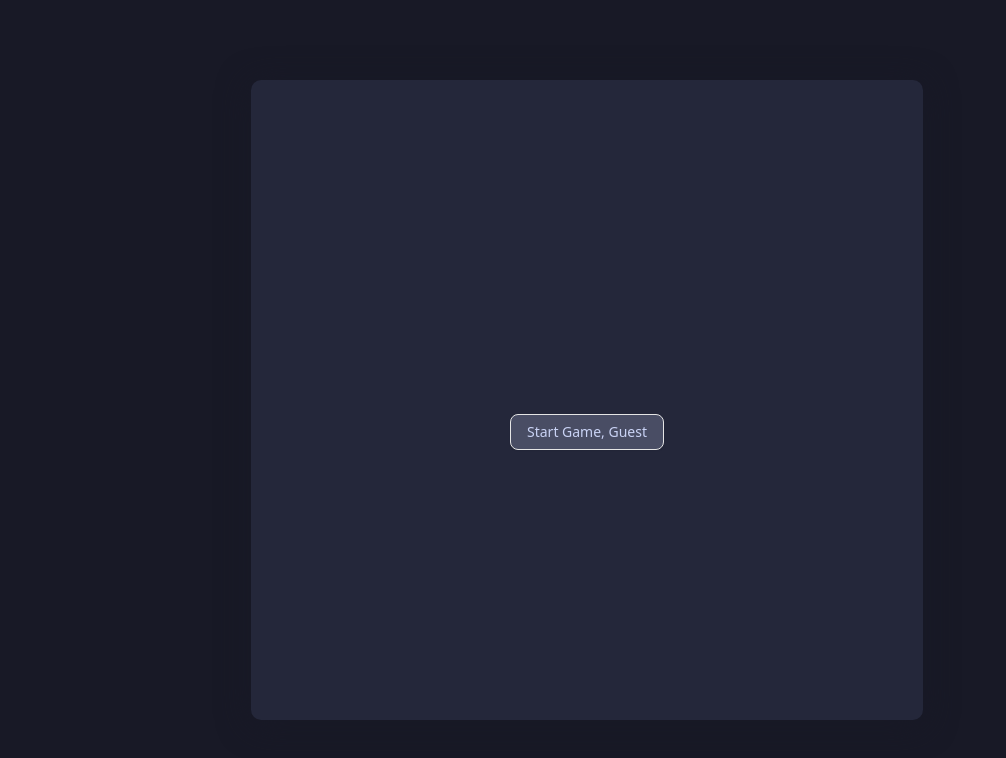
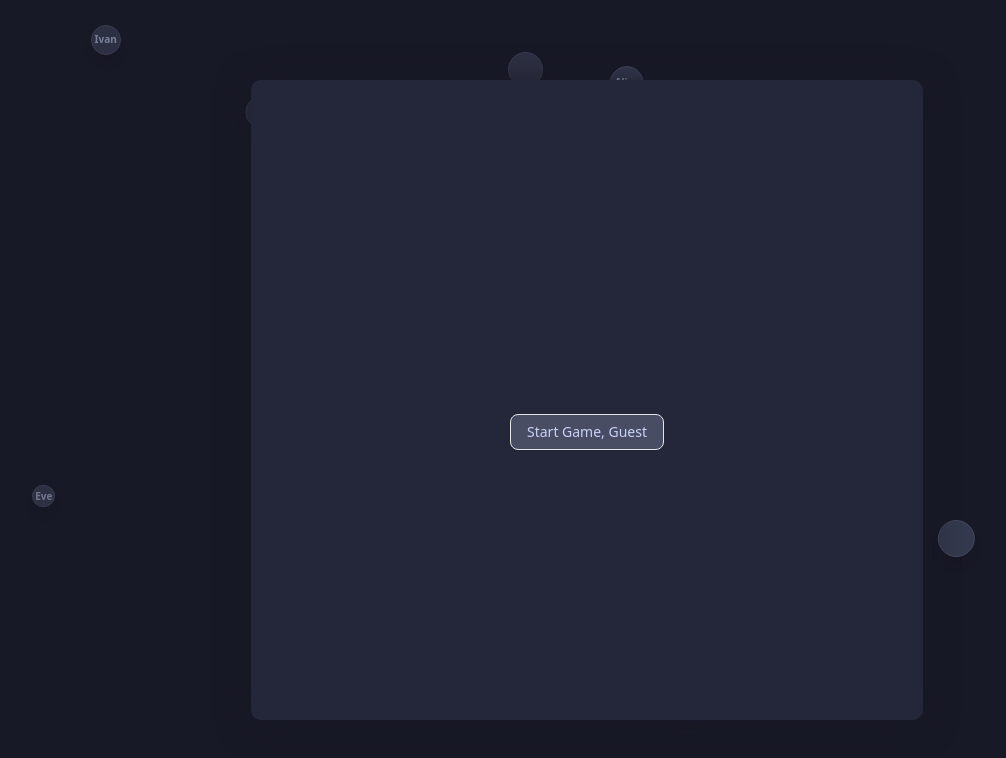
Before and after one commit to perfectpawa/chatting-game, a Next.js app: page / in a window 1280 px wide. Shown: the top 758 px of the page, without its empty margins (53-1059 px from the left). Built offline with nearby package versions, Linux system fonts and the light colour scheme; no server answers.

Commit message:
animate background

```diff
--- /dev/null
+++ b/components/FloatingCircles.tsx
@@ -0,0 +1,136 @@
+import React, { useMemo } from "react";
+import { motion } from "framer-motion";
+
+const N_CIRCLES = 15;
+const N_NAMED = 4;
+const NAMES = [
+  "Alice",
+  "Bob",
+  "Charlie",
+  "Diana",
+  "Eve",
+  "Frank",
+  "Grace",
+  "Heidi",
+  "Ivan",
+  "Judy",
+];
+
+function randomBetween(a: number, b: number) {
+  return a + Math.random() * (b - a);
+}
+
+function shuffle<T>(array: T[]): T[] {
+  const arr = array.slice();
+  for (let i = arr.length - 1; i > 0; i--) {
+    const j = Math.floor(Math.random() * (i + 1));
+    [arr[i], arr[j]] = [arr[j], arr[i]];
+  }
+  return arr;
+}
+
+const FloatingCircles: React.FC = () => {
+  // Memoize circle data so it doesn't change on every render
+  const circles = useMemo(() => {
+    // Pick random indices for named circles
+    const namedIndices = new Set<number>();
+    while (namedIndices.size < N_NAMED) {
+      namedIndices.add(Math.floor(Math.random() * N_CIRCLES));
+    }
+    // Shuffle names and pick unique ones
+    const uniqueNames = shuffle(NAMES).slice(0, N_NAMED);
+    let nameIdx = 0;
+    return Array.from({ length: N_CIRCLES }).map((_, i) => {
+      const size = randomBetween(22, 38); // px, reduced radius
+      const left = randomBetween(0, 90); // %
+      const top = randomBetween(0, 90); // %
+      const duration = randomBetween(8, 18); // seconds
+      const delay = randomBetween(0, 8); // seconds
+      const isNamed = namedIndices.has(i);
+      const name = isNamed ? uniqueNames[nameIdx++] : null;
+      // Line direction: random angle
+      const angle = randomBetween(0, 2 * Math.PI);
+      // Name pop timing
+      const namePopDuration = randomBetween(2, 4); // seconds
+      const namePopDelay = randomBetween(0, 6); // seconds
+      return { size, left, top, duration, delay, isNamed, name, angle, namePopDuration, namePopDelay };
+    });
+  }, []);
+
+  return (
+    <div className="absolute inset-0 w-full h-full pointer-events-none z-0">
+      {circles.map((circle, i) => {
+        // Animate floating in a random direction
+        const floatDistance = randomBetween(30, 80); // px
+        const dx = Math.cos(circle.angle) * floatDistance;
+        const dy = Math.sin(circle.angle) * floatDistance;
+        // Determine if the circle is on the left or right half
+        const isLeft = circle.left < 50;
+        // SVG and name alignment values
+        const svgWidth = 44;
+        const svgHeight = 24;
+        const diagStartX = isLeft ? 22 : 22;
+        const diagStartY = svgHeight;
+        const diagEndX = isLeft ? 34 : 10;
+        const diagEndY = 12;
+        const horizEndX = isLeft ? 42 : 2;
+        const horizEndY = 12;
+        const nameLeft = isLeft ? `calc(50% + 20px)` : `calc(50% - 62px)`; // 22+20 or 22-42
+        const nameAlign = isLeft ? "left" : "right";
+        return (
+          <motion.div
+            key={i}
+            initial={{ x: 0, y: 0, opacity: 0.7 }}
+            animate={{
+              x: [0, dx, 0],
+              y: [0, dy, 0],
+              opacity: [0.7, 1, 0.7],
+            }}
+            transition={{
+              duration: circle.duration,
+              delay: circle.delay,
+              repeat: Infinity,
+              repeatType: "loop",
+              ease: "easeInOut",
+            }}
+            style={{
+              position: "absolute",
+              left: `${circle.left}%`,
+              top: `${circle.top}%`,
+              width: circle.size,
+              height: circle.size,
+              zIndex: 1,
+            }}
+          >
+            <div
+              className="rounded-full bg-[#363a4f] border border-[#494d64] shadow-lg flex items-center justify-center relative"
+              style={{ width: circle.size, height: circle.size }}
+            >
+              {circle.isNamed && circle.name && (
+                <motion.div
+                  initial={{ opacity: 0 }}
+                  animate={{ opacity: [0, 1, 1, 0] }}
+                  transition={{
+                    duration: circle.namePopDuration * 2,
+                    delay: circle.namePopDelay,
+                    repeat: Infinity,
+                    repeatType: "loop",
+                    times: [0, 0.2, 0.8, 1],
+                  }}
+                  className="absolute inset-0 flex items-center justify-center"
+                >
+                  {/* Name centered in the circle */}
+                  <span className="text-[10px] font-bold text-[#a6adc8] text-center whitespace-nowrap">
+                    {circle.name}
+                  </span>
+                </motion.div>
+              )}
+            </div>
+          </motion.div>
+        );
+      })}
+    </div>
+  );
+};
+
+export default FloatingCircles;
--- a/components/wrapBackground.tsx
+++ b/components/wrapBackground.tsx
@@ -1,8 +1,10 @@
 import React, { ReactNode } from "react";
 import Header from "./header";
+import FloatingCircles from "./FloatingCircles";
 
 const WrapBackground: React.FC<{children: ReactNode }> = ({ children }) => (
-  <div className="flex flex-col items-center justify-center h-screen w-screen bg-[#181926]">
+  <div className="flex flex-col items-center justify-center h-screen w-screen bg-[#181926] relative overflow-hidden">
+    <FloatingCircles />
     <div
       className="
         flex flex-col items-center justify-center
@@ -12,6 +14,7 @@ const WrapBackground: React.FC<{children: ReactNode }> = ({ children }) => (
         backdrop-blur-md
         rounded-lg shadow-[0_4px_32px_0_#181926] bg-[#24273a]
         p-0
+        relative z-10
       "
     >
       <div className="w-full h-full">
--- a/package.json
+++ b/package.json
@@ -14,7 +14,7 @@
     "@supabase/supabase-js": "^2.50.0",
     "class-variance-authority": "^0.7.1",
     "clsx": "^2.1.1",
-    "framer-motion": "^12.20.5",
+    "framer-motion": "^12.22.0",
     "lucide-react": "^0.522.0",
     "next": "15.3.4",
     "react": "^19.0.0",
```
Also changed, not shown: 1 other file (tests, documents, lock files or other folders).
